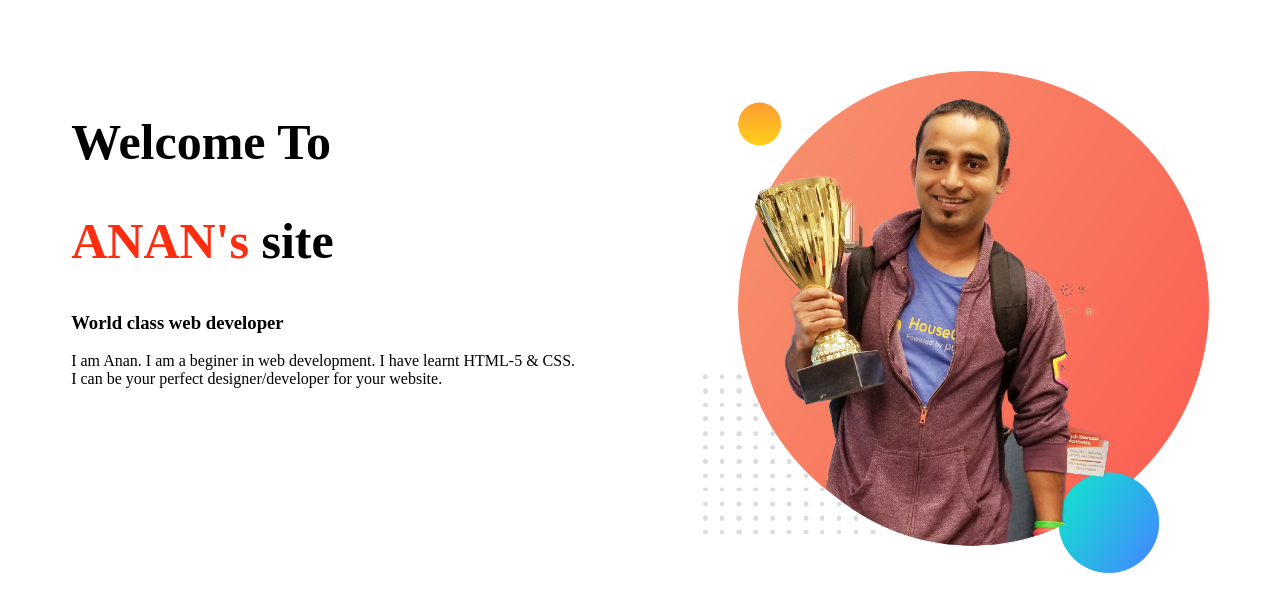
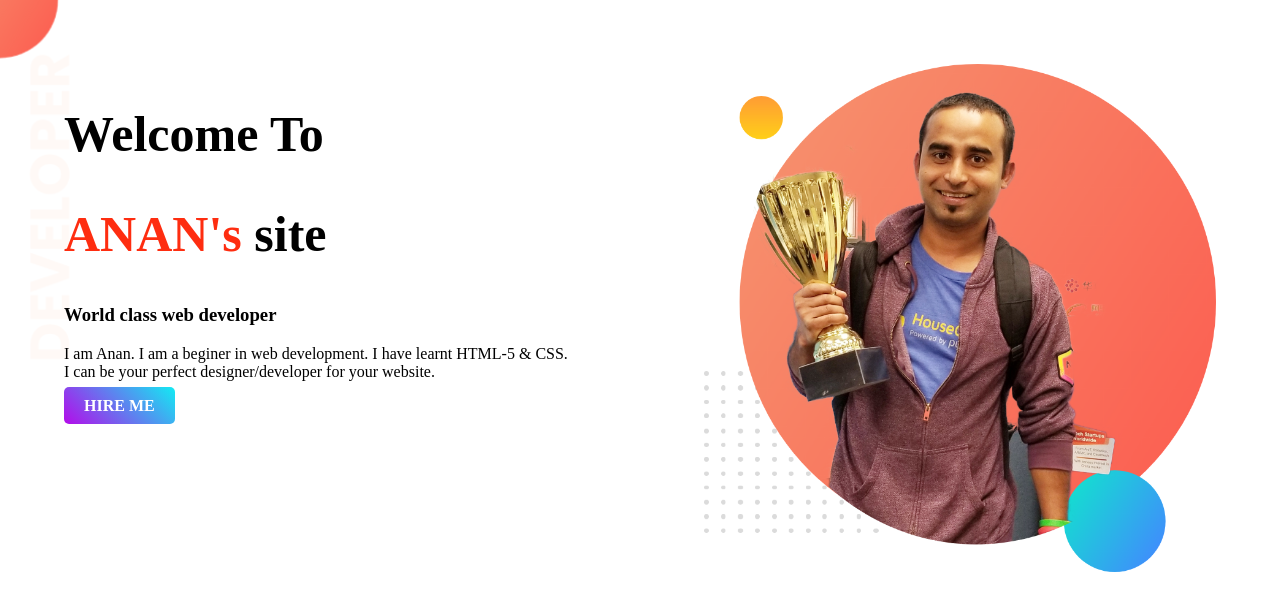
Before and after one commit to Parzival-3-Art/My-Portfolio, a plain HTML site: page index.html in a window 1280 px wide. Drawn offline with Linux system fonts and the light colour scheme; a web font is replaced by a local one.

Commit message:
first step done

```diff
--- a/index.html
+++ b/index.html
@@ -11,12 +11,13 @@
     <link rel="stylesheet" href="style.css">
 </head>
 <body>
-    <section>
+    <section class="top-banner">
         <div class="half-width">
         <h1>Welcome To</h1>
         <h1><span class="Name-title">ANAN's</span> site</h1>
         <h3>World class web developer</h3>
         <p>I am Anan. I am a beginer in web development. I have learnt HTML-5 & CSS. I can be your perfect designer/developer for your website.</p>
+        <a class="link-button" target="_blank" href="https://web.facebook.com/?_rdc=1&_rdr">HIRE ME</a>
         </div>
         <div class="half-width">
             <img src="images/jhankar.png" alt="This Anan's picture">
--- a/style.css
+++ b/style.css
@@ -1,5 +1,6 @@
 body{
     font-family: 'Hina Mincho', serif;
+    margin: 0px;
 }
 h1{
     font-size: 50px;
@@ -10,9 +11,22 @@ h1{
 .half-width{
     width: 40%;
     float: left;
-    margin: 3%;
-    padding: 2%;
+    margin: 4%;
+    padding: 1%;
 }
 .half-width img{
     width: 100%;
 }
+.top-banner{
+    background-repeat: no-repeat;
+    background-image: url("images/top-banner.png");
+    height: 400px;
+}
+.link-button{
+    text-decoration: none;
+    color: white;
+    background-image: linear-gradient(45deg, #B40BEA, #12EBF3);
+    padding: 10px 20px;
+    border-radius: 5px;
+    font-weight: 700;
+}
```
Also changed, not shown: images/dream-bg.png (added), images/exp-bg.png (added), images/my-bg.png (added), images/my-bg2.png (added), images/top-banner.png (added).
